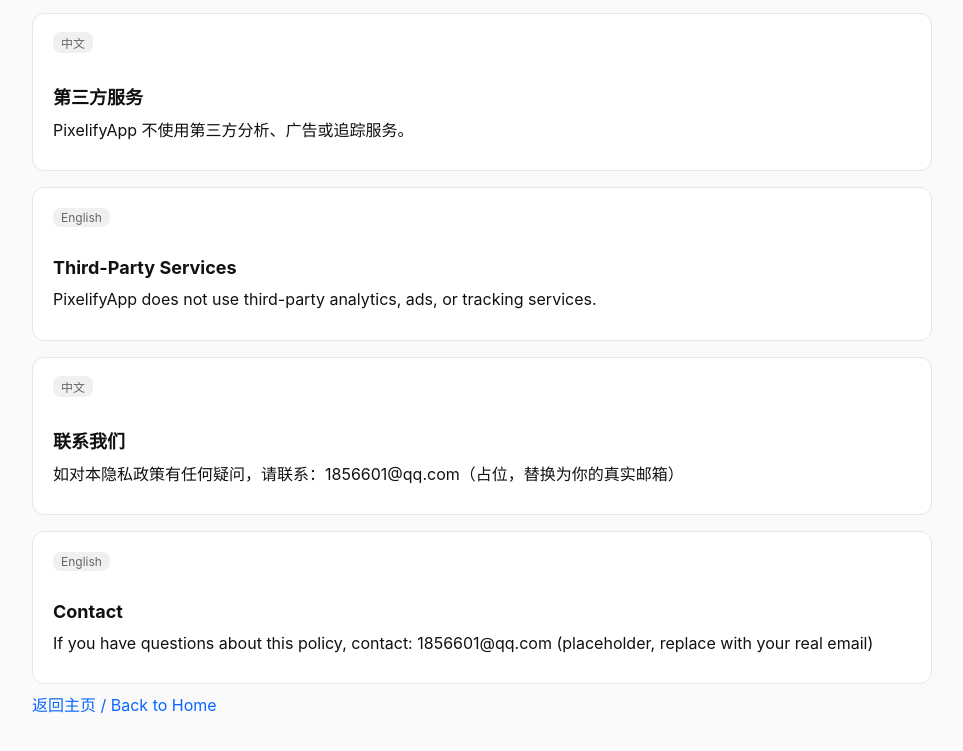
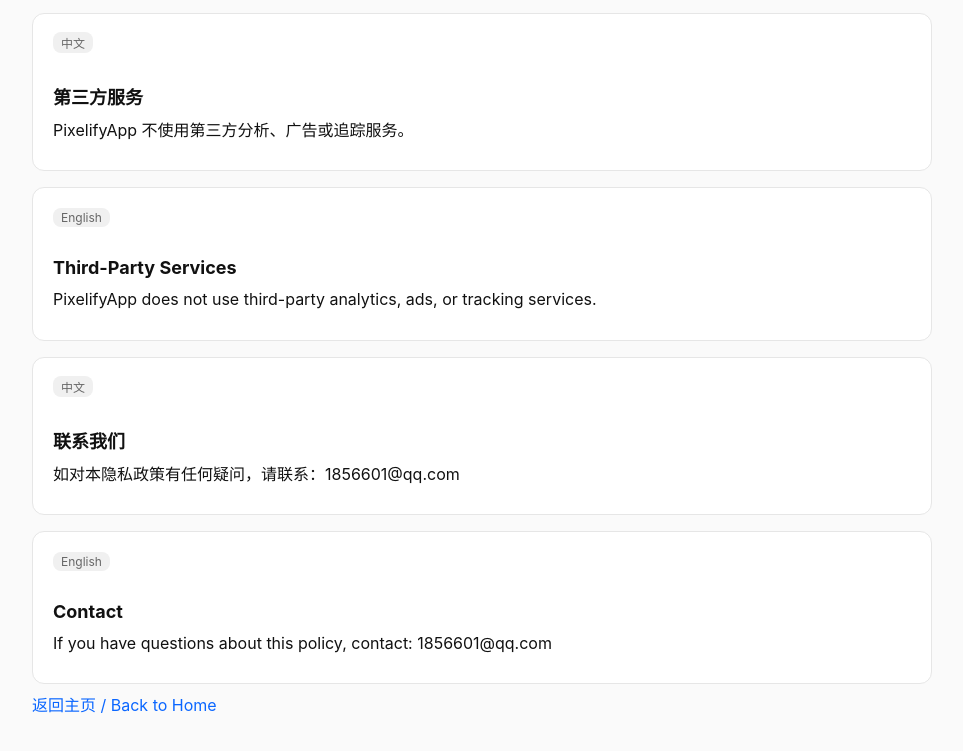
Before and after one commit to lajibi/pixelartworkshop-ios, a plain HTML site: page privacy.html in a window 1280 px wide. Shown: the part 940-1691 px from the top of the page, without its empty margins (158-1121 px from the left). Drawn offline with Linux system fonts and the light colour scheme.

Commit message:
Remove placeholder note from privacy policy

```diff
--- a/privacy.html
+++ b/privacy.html
@@ -107,13 +107,13 @@
         <div class="card">
             <div class="label">中文</div>
             <h2>联系我们</h2>
-            <p>如对本隐私政策有任何疑问，请联系：1856601@qq.com（占位，替换为你的真实邮箱）</p>
+            <p>如对本隐私政策有任何疑问，请联系：1856601@qq.com</p>
         </div>
 
         <div class="card">
             <div class="label">English</div>
             <h2>Contact</h2>
-            <p>If you have questions about this policy, contact: 1856601@qq.com (placeholder, replace with your real email)</p>
+            <p>If you have questions about this policy, contact: 1856601@qq.com </p>
         </div>
 
         <p><a href="index.html">返回主页 / Back to Home</a></p>
```
